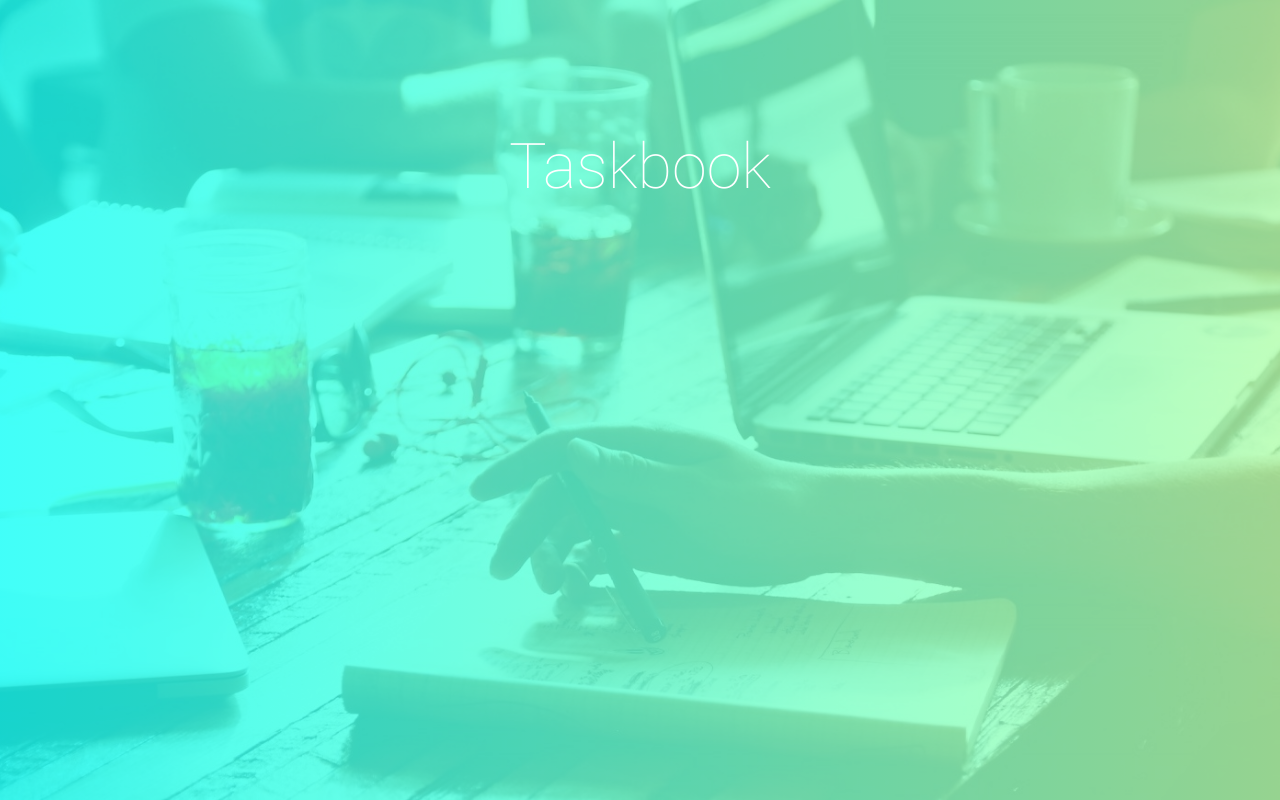
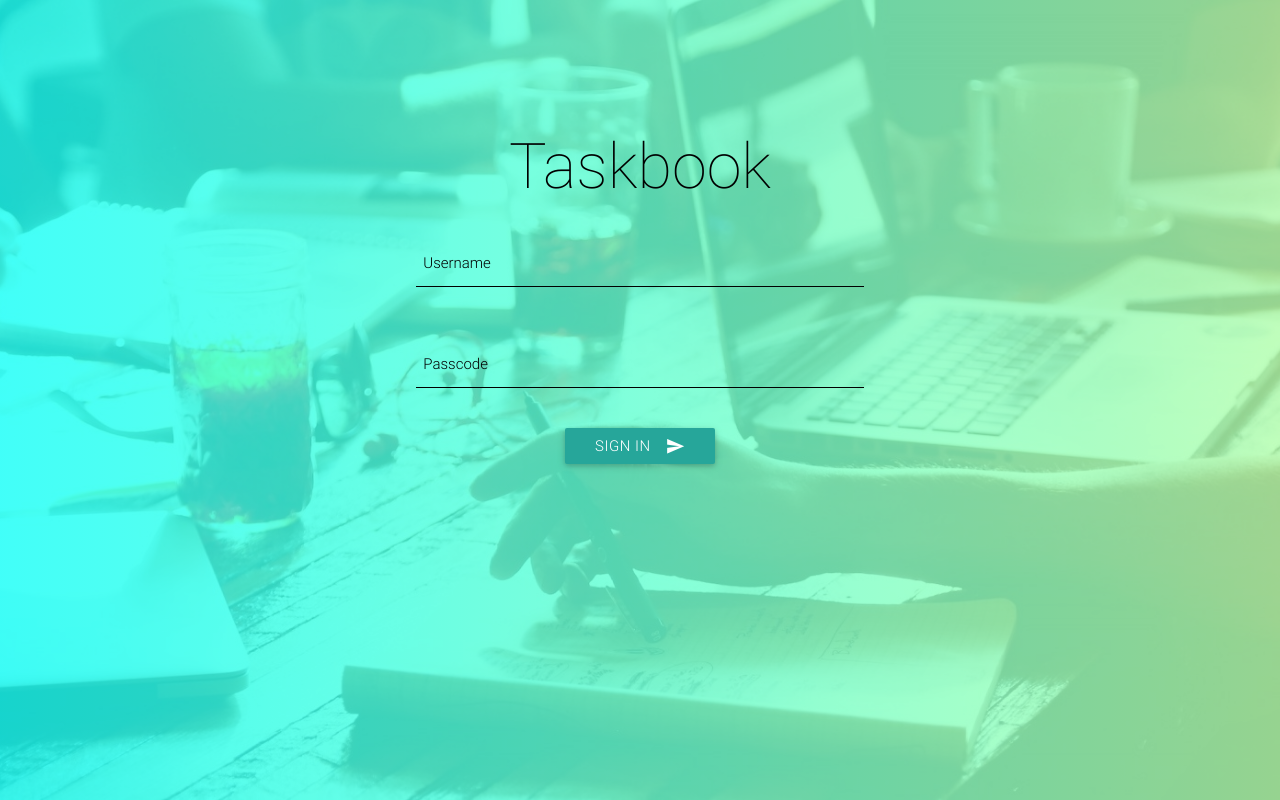
Before and after one commit to sgrpanchal31/taskbook, a PHP site: page / in a window 1280 px wide. Run offline with PHP 8.4, Linux system fonts and the light colour scheme.

Commit message:
added login form and its ajax calls

```diff
--- a/index.html
+++ b/index.html
@@ -17,6 +17,19 @@
 		<div class="container">
 			<div class="row">
 				<h1 class="col s12">Taskbook</h1>
+      				<div class="row">
+        				<div class="input-field col s12 m8 offset-m2 l6 offset-l3">
+          					<input placeholder="  Username" id="username" type="text" class="validate">
+        				</div>
+					</div>
+					<div class="row">
+        				<div class="input-field col s12 m8 offset-m2 l6 offset-l3">
+          					<input placeholder="  Passcode" id="password" type="text" class="validate">
+        				</div>
+					</div>
+					<button class="btn waves-effect waves-light login" type="submit" name="action">Sign in
+    					<i class="material-icons right">send</i>
+  					</button>
 			</div>
 		</div>
 	</div>
--- a/main.css
+++ b/main.css
@@ -4,7 +4,7 @@ body{
 	background-position: center center;
 	background-repeat: no-repeat;
 	background-attachment: fixed;
-	color:white;
+	color:black;
 }
 .outerBox{
 	position: absolute;
@@ -26,3 +26,26 @@ body{
 	font-weight: 200;
 	text-align: center;
 }
+.input-field input[type=text]{
+	border-bottom: 1px solid #000;
+}
+.input-field input[type=text]:focus {
+    border-bottom: 1px solid #000;
+    box-shadow: 0 1px 0 0 #000;
+}
+::-webkit-input-placeholder {
+   color: black;
+   font-weight: 300;
+}
+:-moz-placeholder {
+   color: black;
+}
+::-moz-placeholder {
+   color: black;
+}
+:-ms-input-placeholder {
+   color: black;
+}
+.login{
+	font-weight: 300;
+}
--- a/script.js
+++ b/script.js
@@ -0,0 +1,25 @@
+$(document).ready(function(){
+	$(document).on('click', '.login', function() {
+		var username = $("username").val();
+		var password = $("password").val();
+
+		var data = "username="+username+"&password="+password+"&actionfunction=logIn";
+
+		if(username=='' || password=='') {
+			Materialize.toast('Please Fill all Fields!', 3000, 'rounded');
+		} else {
+			$.ajax({
+				url:"taskbook.php",
+				type:"POST",
+				data:data,
+				cache:false,
+				success: function(response) {
+					if(response!='error'){
+
+					}
+				}
+			});
+		}
+
+	});
+});
```
